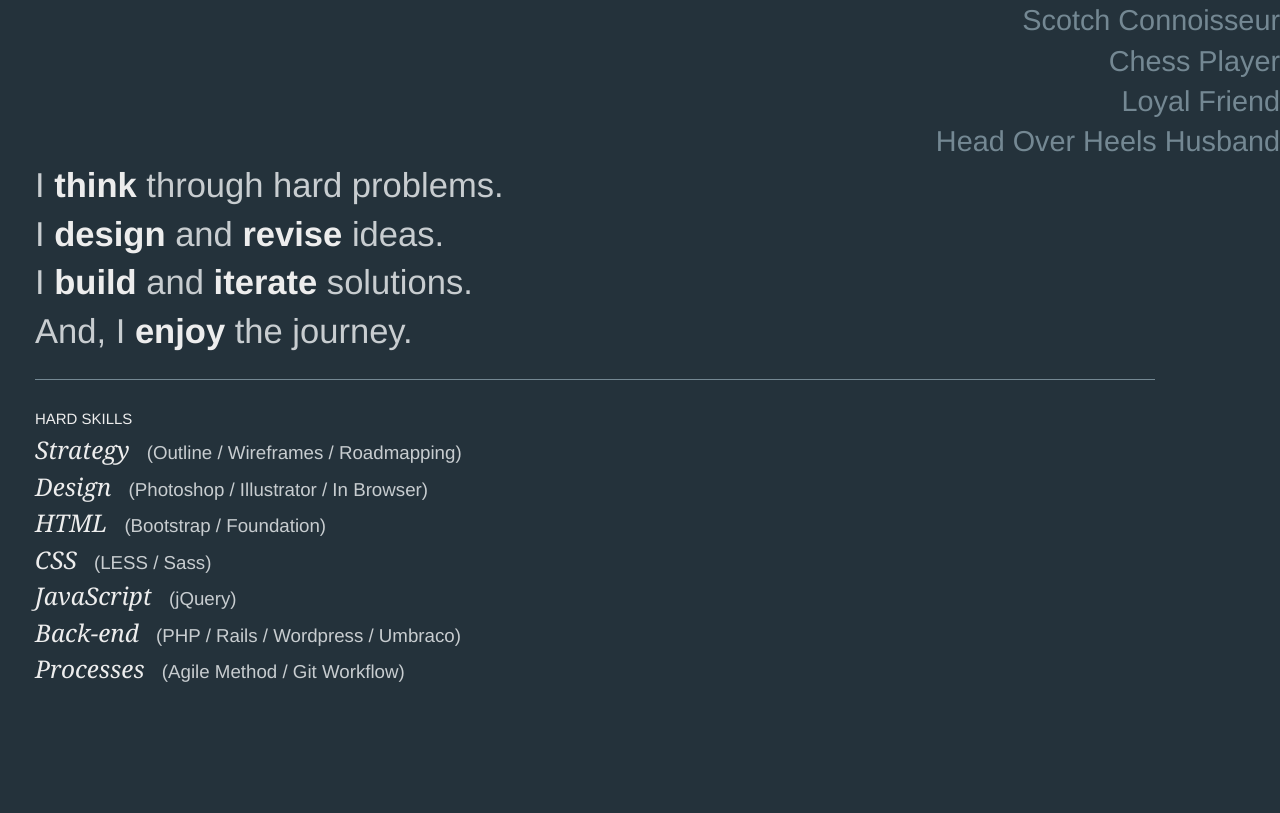
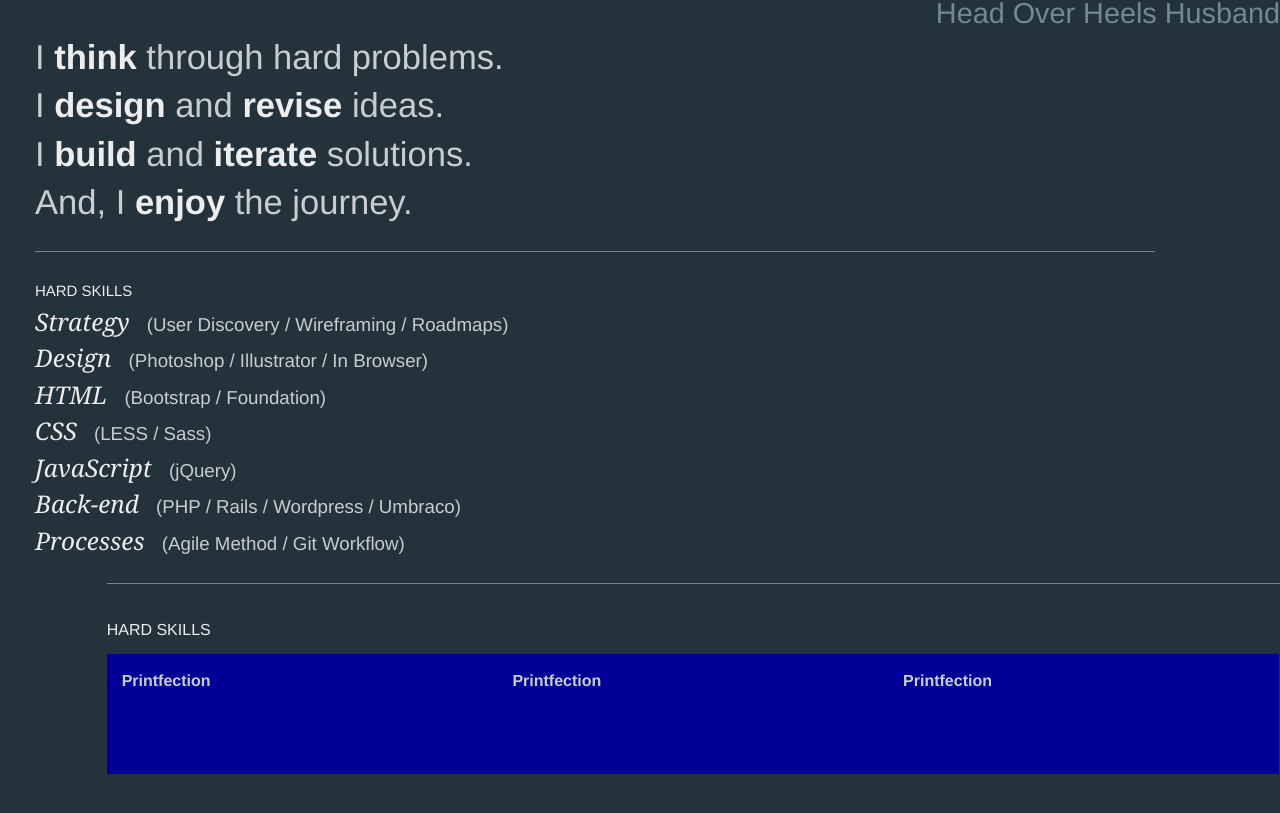
Before and after one commit to BruceClark/fluidvision.net, a website: page index.html in a window 1280 px wide. Shown: the part 971-1784 px from the top of the page. Before the commit the page ends 1725 px from the top, so only its background shows below. Drawn offline with nearby package versions, Linux system fonts and the light colour scheme; files that its build step writes are made by us from their sources.

Commit message:
Start responsive build, fix up type.

```diff
--- a/Gruntfile.js
+++ b/Gruntfile.js
@@ -18,7 +18,7 @@ module.exports = function (grunt) {
         separator: ';'
       },
       dist: {
-        src: ['node_modules/foundation-sites/dist/foundation.min.js','assets/scripts/*.js'],
+        src: ['assets/scripts/*.js'],
         dest: 'scripts.js'
       }
     },
--- a/assets/styles/settings.scss
+++ b/assets/styles/settings.scss
@@ -1,17 +1,11 @@
-/* Foundation Setings Overrides */
+/* Foundation Setings Overrides
+---------------------------------------- */
 
-$body-font-family: 'Helvetica Neue', Helvetica, Roboto, Arial, sans-serif;
+$body-font-family: 'Helvetica Neue', Helvetica, Arial, sans-serif;
 
 
-/* Typography */
-
-@mixin serif { font-family: "Georgia", serif; }
-@mixin heading { font-family: "bebas-neue", "HelveticaNeue-CondensedBold", "Helvetica Neue", sans-serif; }
-
-.wf-loading { visibility: hidden; } // Fix FOUT w/ Typekit
-
-
-/* Custom Colors */
+/* Custom Colors
+---------------------------------------- */
 
 $navysuit:    #24323b;
 $bodytype:    #c8cdd0;
@@ -19,3 +13,13 @@ $subtlegray:  #748893;
 $darktype:    #284859;
 $highlight:   #ededed;
 $darkgray:    #555;
+
+
+/* Typography
+---------------------------------------- */
+
+@mixin serif { font-family: "Georgia", serif; }
+@mixin heading { font-family: "bebas-neue", "HelveticaNeue-CondensedBold", "Helvetica Neue", sans-serif; }
+@mixin highlight { text-transform: uppercase; color: $highlight; }
+
+.wf-loading { visibility: hidden; } // Fix FOUT w/ Typekit
--- a/assets/styles/site.scss
+++ b/assets/styles/site.scss
@@ -1,11 +1,14 @@
-/* Base Styling */
+/* Base Styling
+---------------------------------------- */
 
 body {
   background: $navysuit;
   color: $bodytype;
 }
 
-/* Section Styles */
+
+/* Section Styles
+---------------------------------------- */
 
 #intro {
   background: #26333c url(/images/backgrounds/hero.jpg) no-repeat 50% 50%;
@@ -13,15 +16,18 @@ body {
   border-bottom: 5px solid darken(#24323b,5%);
   padding: 90px 0 75px 0;
 
+  .photo {
     img.rounded {
       border-radius: 140px;
       width: 260px;
       height: 260px;
       border: 2px solid #fff;
       box-shadow: 5px 5px 0 rgba(0,0,0,.25);
-  }
+    }//img.rounded
+  }//.photo
 
   .name {
+    float: right;
     color: $darktype;
 
     h4 {
@@ -30,19 +36,34 @@ body {
       color: $darkgray;
       font-style: italic;
       @include serif;
-    }
+    }//h4
 
     h1 {
       line-height: 1;
       font-size: 560%;
       text-transform: uppercase;
       @include heading;
+    }//h1
+  }//.name
+}//#intro
+
+@media #{$small-only} {
+  #intro {
+    background: #26333c url(/images/backgrounds/hero.jpg) no-repeat 50% 100%;
+    text-align: center;
+    padding: 50px 0 55px 0;
+
+    .name {
+      h1 {
+        font-size: 500%;
+        padding-bottom: 22px;
       }
     }//.name
   }//#intro
+}//@media small
 
 #approach {
-  padding: 50px 0;
+  padding: 50px 0 8px 0;
 
   .action {
     padding-left: 35px;
@@ -60,7 +81,7 @@ body {
       display: block;
       padding-top: 20px;
       color: #fff;
-    }
+    }//span
   }//.rundown
 
   .call {
@@ -80,8 +101,7 @@ body {
       span {
         font-family: $body-font-family;
         font-size: 80%;
-        text-transform: uppercase;
-        color: $highlight;
+        @include highlight;
       }
 
       em {
@@ -95,6 +115,32 @@ body {
     p {
       font-size: 130%;
       line-height: 1.5;
-    }
+    }//p
   }//.call
 }//#approach
+
+#work {
+  padding-bottom: 50px;
+
+  .portfolio-wrap {
+    border-top: 1px solid $subtlegray;
+    padding-top: 34px;
+
+    span {
+      @include highlight;
+    }
+  }//.portfolio-wrap
+
+  .portfolio {
+    display: flex;
+    flex-wrap: wrap;
+    margin-top: 12px;
+
+    .piece {
+      width: 33.3%;
+      height: 120px;
+      padding: 15px;
+      background: #009;
+    }
+  }//.portfolio
+}//#work
--- a/index.html
+++ b/index.html
@@ -24,14 +24,14 @@
 <div id="intro">
   <div class="row">
 
-    <div class="large-offset-2 large-3 column">
-      <img src="/images/bruce.jpg" alt="Bruce Clark" class="rounded">
-    </div><!-- / .large-offset .large -->
-
-    <div class="large-7 column name">
+    <div class="large-7 small-12 column name">
       <h4>Hi there, my name is</h4>
       <h1>Bruce Clark</h1>
     </div>
+
+    <div class="large-offset-2 large-3 small-offset-0 small-12 column photo">
+      <img src="/images/bruce.jpg" alt="Bruce Clark" class="rounded"/>
+    </div><!-- / .large-offset .large -->
 
   </div><!-- / .row -->
 </div><!-- / #intro -->
@@ -67,7 +67,7 @@
         <div class="skills">
           <p>
             <span>Hard Skills</span><br/>
-            <em>Strategy</em> (Outline / Wireframes / Roadmapping)<br/>
+            <em>Strategy</em> (User Discovery / Wireframing / Roadmaps)<br/>
             <em>Design</em> (Photoshop / Illustrator / In Browser)<br/>
             <em>HTML</em> (Bootstrap / Foundation)<br/>
             <em>CSS</em> (LESS / Sass)<br/>
@@ -82,31 +82,29 @@
   </div><!-- / .row -->
 </div><!-- / #approach -->
 
-<div id="skills">
+<div id="work">
+  <div class="row">
 
-</div>
+    <div class="large-10 large-offset-1 portfolio-wrap">
+      <span>Hard Skills</span>
 
-<div id="bruce" style="display:none;">
-  <h2>Bruce Clark</h2>
-  <h1>Denver based designer, developer, and technology lover.</h1>
-</div>
+      <div class="portfolio">
+        <div class="piece">
+          <strong>Printfection</strong>
+        </div><!-- / .piece -->
 
-<!--
+        <div class="piece">
+          <strong>Printfection</strong>
+        </div><!-- / .piece -->
 
-  - Designer
-  - Problem Solver
-  - Coder
-  - CSS Ninja
-  - Caffeinated Usability Championist
-  - Glasses Wearer
-  - Menswear Enthusiast
-  - Scotch Connoisseur
-  - Respecter of Passion
-  - Contributor
-  - Loyal Friend
-  - Leave a Long in the Pool Attitude
+        <div class="piece">
+          <strong>Printfection</strong>
+        </div><!-- / .piece -->
+      </div><!-- / .portfolio -->
+    </div>
 
--->
+  </div>
+</div><!-- / #work -->
 
 <!-- Scripts -->
 <script src="https://ajax.googleapis.com/ajax/libs/jquery/2.1.3/jquery.min.js"></script>
```
Lines whose indentation alone changed are shown as unchanged.
